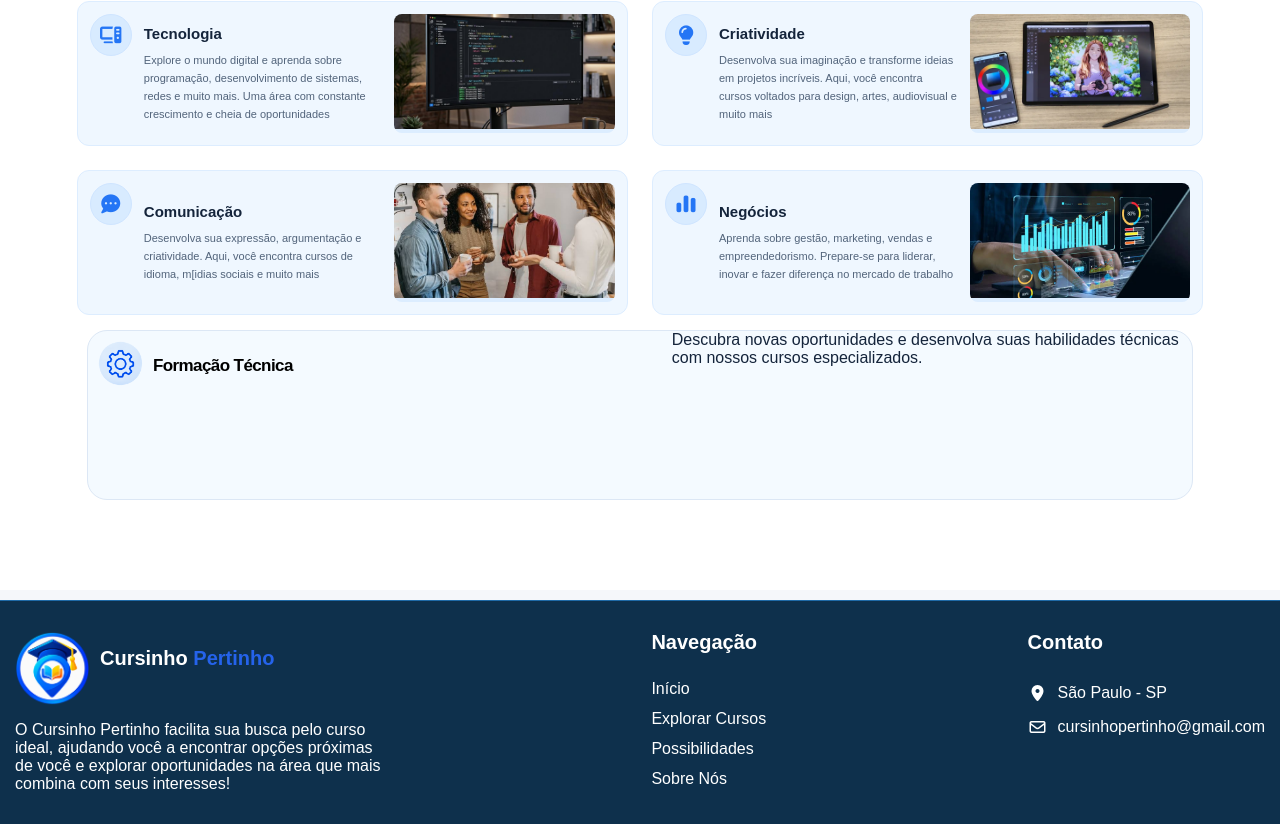
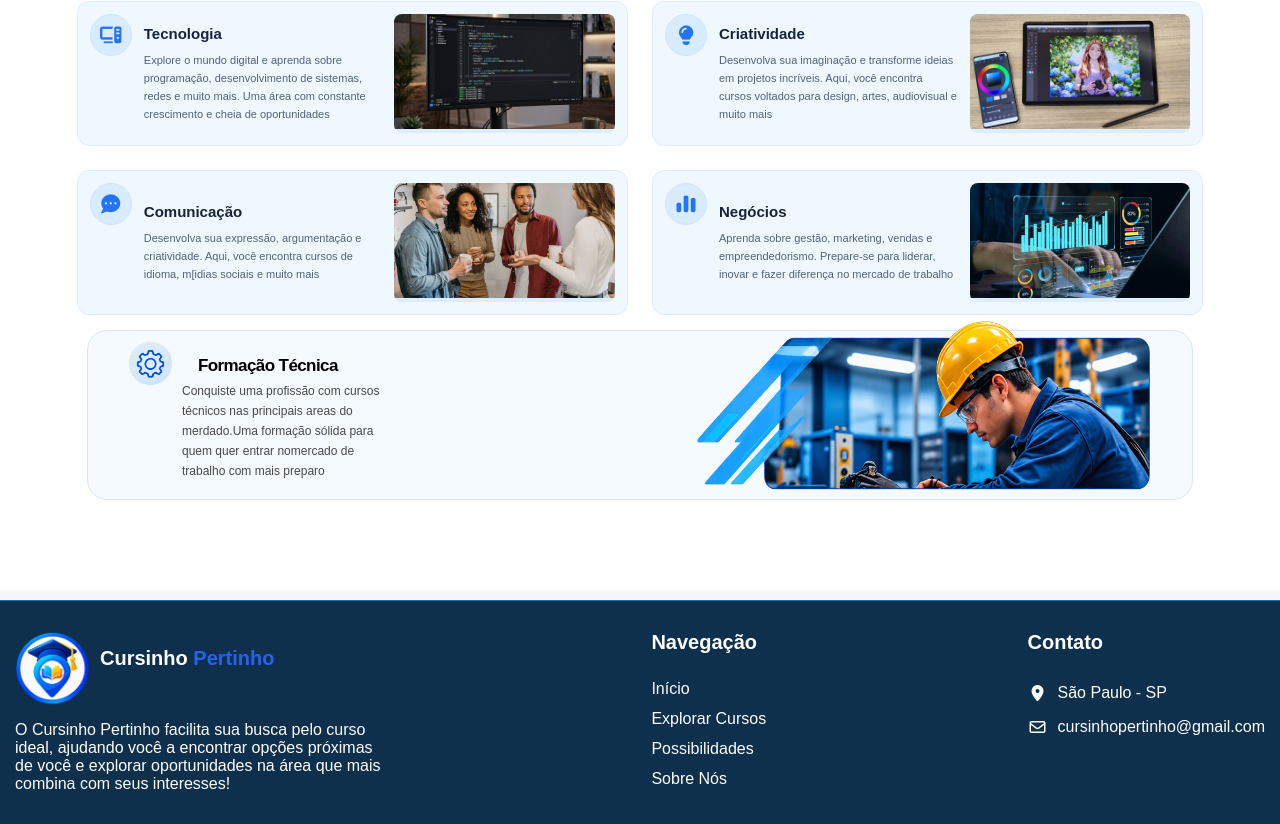
Before and after one commit to arthurherculano155-del/Cursinho-Pertinho, a React (Create React App) app in the folder cursinho-pertinho/: page /possibilidades in a window 1280 px wide. Shown: the part 1012-1836 px from the top of the page. Built offline with nearby package versions, Linux system fonts and the light colour scheme.

Commit message:
Alterei e adicionei mais coisas em possibilidades (Vinny)

```diff
--- a/cursinho-pertinho/src/Pages/Possibilidades/possibilidades.jsx
+++ b/cursinho-pertinho/src/Pages/Possibilidades/possibilidades.jsx
@@ -96,7 +96,10 @@ export default function Possibilidades() {
                     <div className="conteudo-formacao">
                         <img className='engrenagem' src="/assets/Imgs/engrenagem.png" alt="" />
                        <h1 className='formacaoh1'>Formação Técnica</h1>
-                       <p>Descubra novas oportunidades e desenvolva suas habilidades técnicas com nossos cursos especializados.</p>
+                       <p className='conquiste'>Conquiste uma profissão com cursos técnicos nas principais areas do merdado.Uma formação sólida para quem quer entrar nomercado de trabalho com mais preparo
+                       </p>
+
+                       <img  className='trabalhador' src="/assets/Imgs/trabalhador.png" alt="" />
                     </div>
             </div>
     </div>
--- a/cursinho-pertinho/src/Pages/Possibilidades/possibilidades.scss
+++ b/cursinho-pertinho/src/Pages/Possibilidades/possibilidades.scss
@@ -304,7 +304,7 @@ background{}
 .engrenagem {
 
     margin-top: 10px;
-    margin-left: 10px;
+    margin-left: 40px;
     width: 45px;
     height: 45px;
 }
@@ -320,4 +320,30 @@ background{}
     margin-left: 10px;
     position: relative;
     top: 10px;
+    left: 15px;
 }
+
+.conquiste {
+    font-family: 'Poppins', sans-serif;
+    font-style: normal;
+    font-weight: 400;
+    font-size: 12px;
+    line-height: 20px;
+    color: #494949;
+    position: relative;
+    top: 50px;
+    right: 340px;
+    max-width: 200px;
+    text-align: left;
+    word-wrap: break-word;
+
+
+}
+
+.trabalhador {
+    width: 470px;
+    height: 230px;
+    position: relative;
+    bottom: 40px;
+    right: 30px;
+}
```
Also changed, not shown: cursinho-pertinho/public/Assets/Imgs/trabalhador.png (added).
